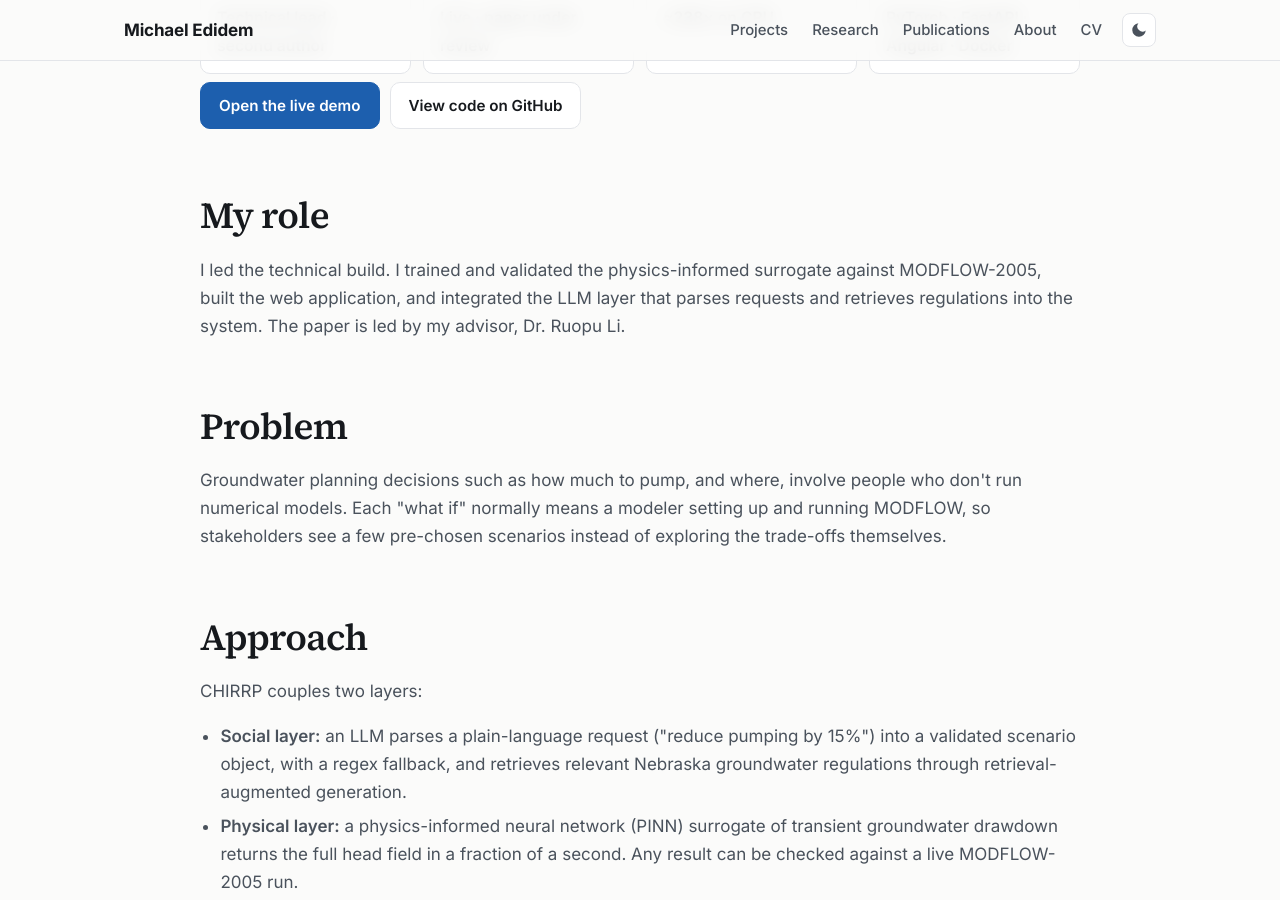
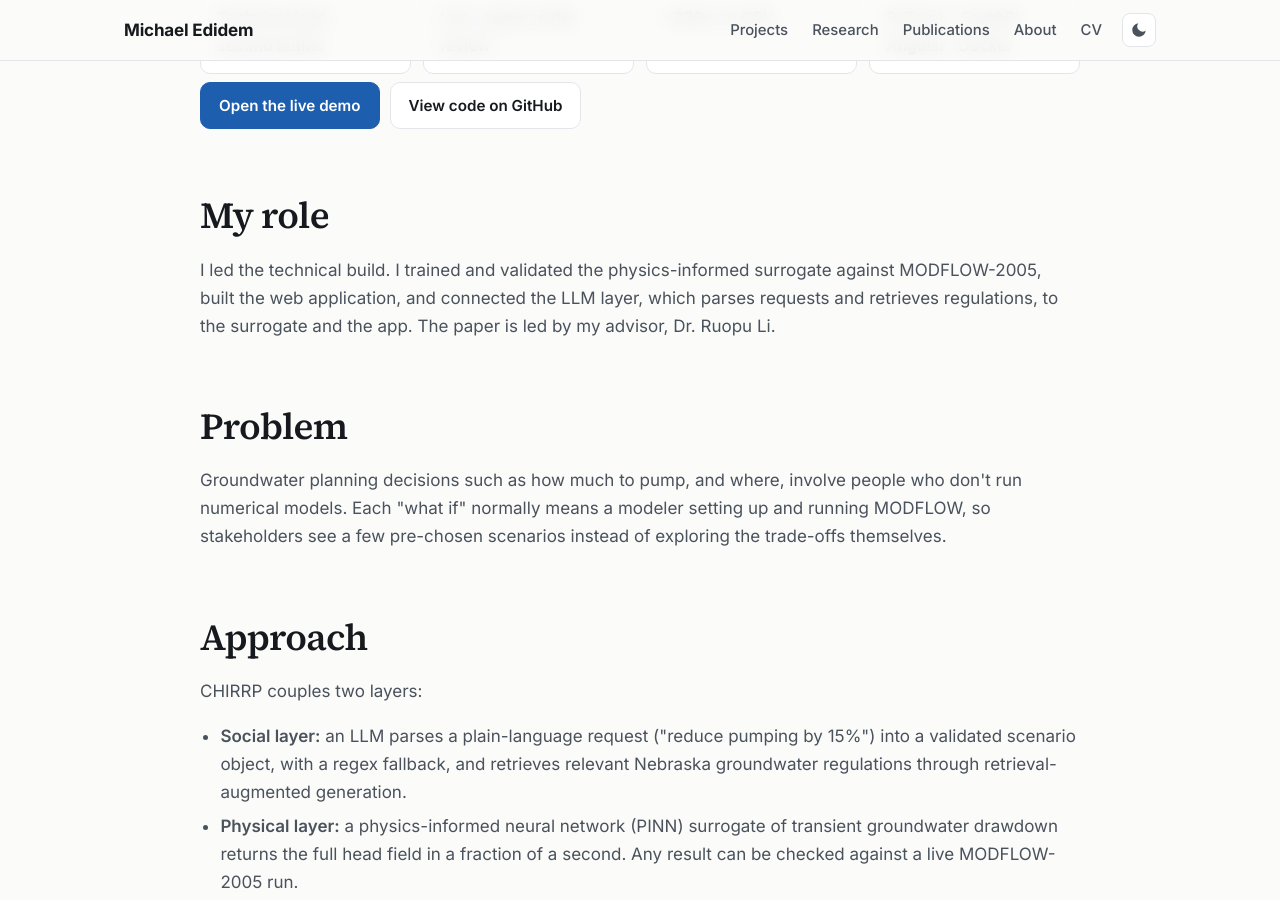
Before and after one commit to mikedidem/medidem, a Jekyll site: the page built from _pages/projects/chirrp.html, in a window 1280 px wide and 900 px high, scrolled down 472 px. Built offline with Jekyll 4.4.1, drawn with Linux system fonts in a browser that asks for light colours.

Commit message:
Clarify CHIRRP role wording

```diff
--- a/_pages/projects/chirrp.html
+++ b/_pages/projects/chirrp.html
@@ -28,7 +28,7 @@ description: "A deployed system coupling an LLM interface with a physics-informe
   <div class="container prose">
 
     <h2>My role</h2>
-    <p>I led the technical build. I trained and validated the physics-informed surrogate against MODFLOW-2005, built the web application, and integrated the LLM layer that parses requests and retrieves regulations into the system. The paper is led by my advisor, Dr. Ruopu Li.</p>
+    <p>I led the technical build. I trained and validated the physics-informed surrogate against MODFLOW-2005, built the web application, and connected the LLM layer, which parses requests and retrieves regulations, to the surrogate and the app. The paper is led by my advisor, Dr. Ruopu Li.</p>
 
     <h2>Problem</h2>
     <p>Groundwater planning decisions such as how much to pump, and where, involve people who don't run numerical models. Each "what if" normally means a modeler setting up and running MODFLOW, so stakeholders see a few pre-chosen scenarios instead of exploring the trade-offs themselves.</p>
```
